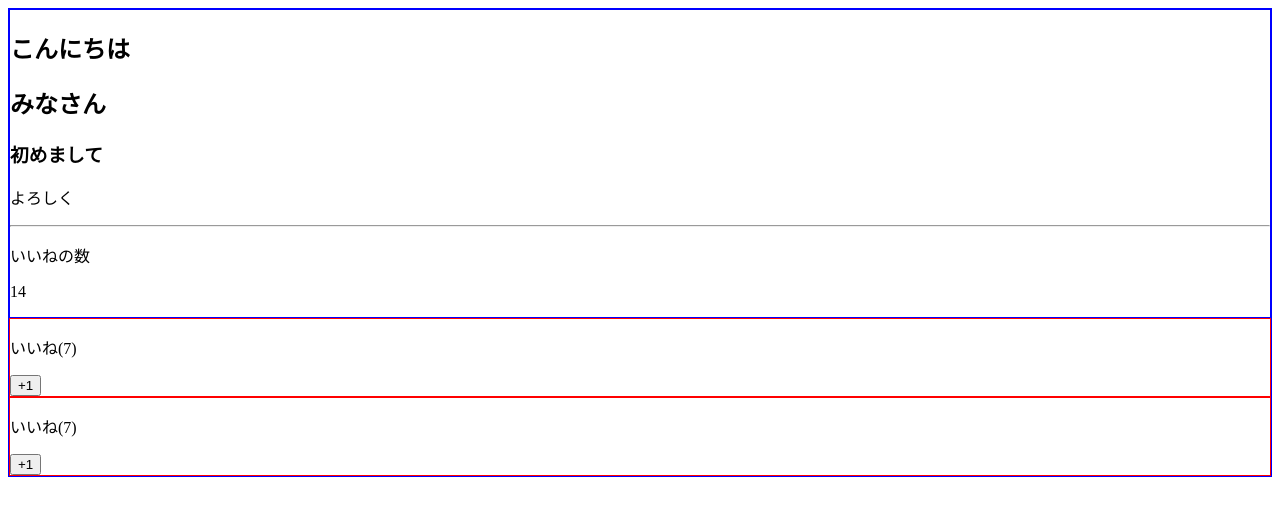
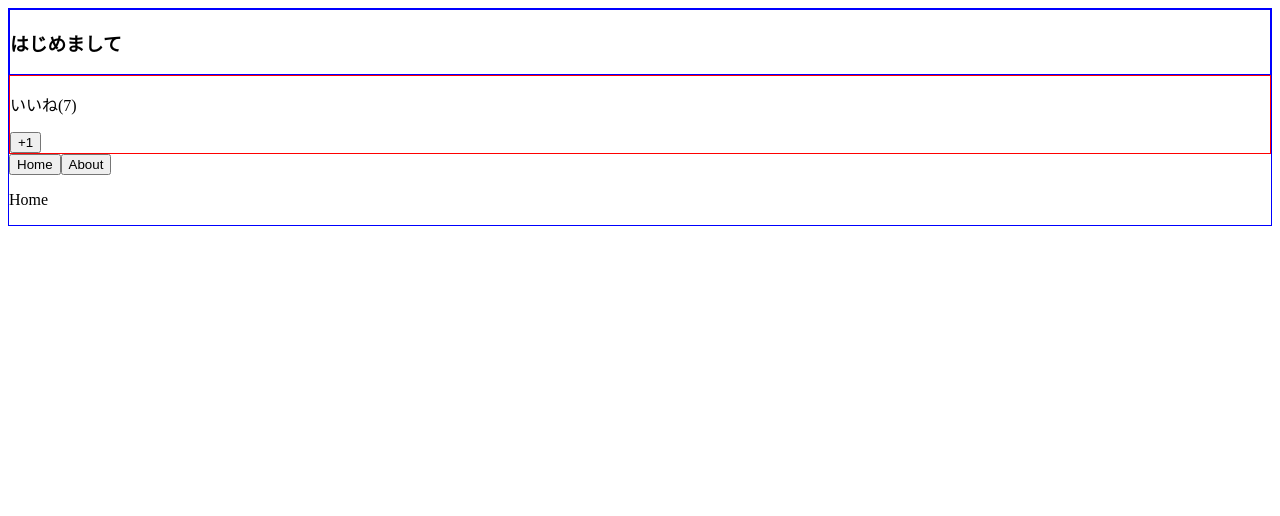
Before and after one commit to kotamori9/vuejs-sample, a Vue app: page / in a window 1280 px wide. Shown: the top 516 px of the page. Built offline with nearby package versions, Linux system fonts and the light colour scheme.

Commit message:
エラー解消

```diff
--- a/src/App.vue
+++ b/src/App.vue
@@ -1,32 +1,31 @@
 <template>
   <div>
     <LikeHeader>
-      <h2>みなさん</h2>
-      <template v-slot:title>
-        <h2>こんにちは</h2>
-      </template>
-      <h3>初めまして</h3>
-      <p>よろしく</p>
-      <template v-slot:number>
-        <p>{{number}}</p>
-      </template>
+      <h3>はじめまして</h3>
     </LikeHeader>
     <LikeNumber :total-number="number" @my-click="incrementNumber"></LikeNumber>
-    <LikeNumber :total-number="number" ></LikeNumber>
+    <button @click="currentComponent = 'Home'">Home</button>
+    <button @click="currentComponent = 'About'">About</button>
+    <component :is="currentComponent"></component>
   </div>
 </template>
 
 <script>
 import LikeHeader from "./components/LikeHeader.vue";
+import About from "./components/About.vue";
+import Home from "./components/Home.vue";
 
   export default{
-    data(){
+    data() {
       return {
-        number: 14
+        number: 14,
+        currentComponent: "Home"
       };
     },
     components: {
-      LikeHeader
+      LikeHeader,
+      Home,
+      About
     },
     methods: {
       incrementNumber(value){
@@ -41,7 +40,4 @@
   div {
     border: 1px solid blue;
   }
-  /* h1{
-    color: red;
-  } */
 </style>
--- /dev/null
+++ b/src/components/About.vue
@@ -0,0 +1,14 @@
+<template>
+  <div>
+    <p>About</p>
+    <input>
+  </div>
+</template>
+
+<script>
+export default{
+  destroyed(){
+    console.log("destroyed");
+  }
+};
+</script>
--- /dev/null
+++ b/src/components/Home.vue
@@ -0,0 +1,3 @@
+<template>
+  <p>Home</p>
+</template>
--- a/src/components/LikeHeader.vue
+++ b/src/components/LikeHeader.vue
@@ -1,21 +1,21 @@
 <template>
   <div>
-    <slot name= "title"></slot>
     <slot></slot>
-    <hr>
-    <p>いいねの数</p>
-    <slot name= "number"></slot>
   </div>
 </template>
 
 <script>
   export default{
-    props: ["headerText"]
+    data(){
+      return {
+        user: {
+          firstName:"Jack",
+          lastName: "Danald"
+        }
+      };
+    }
   };
 </script>
 
 <style scoped>
-  h1{
-    color: red;
-  }
 </style>
```
